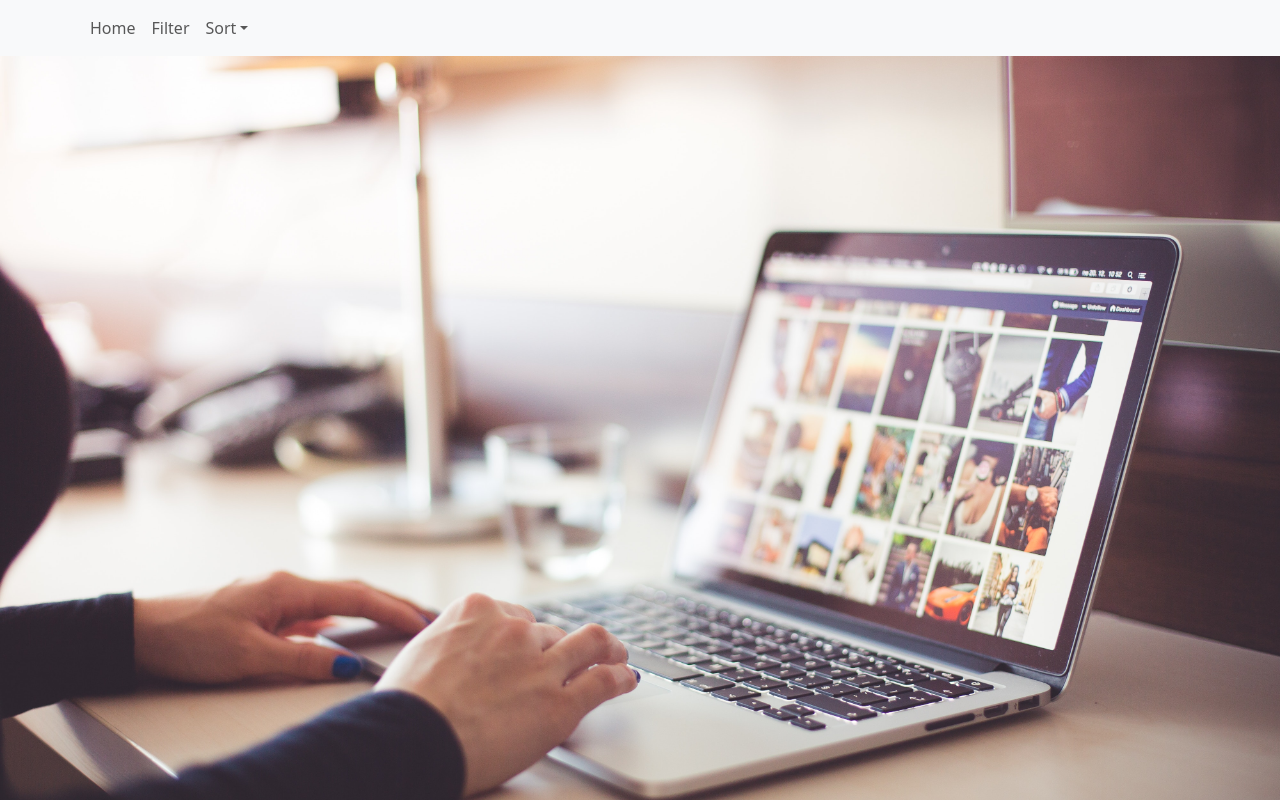
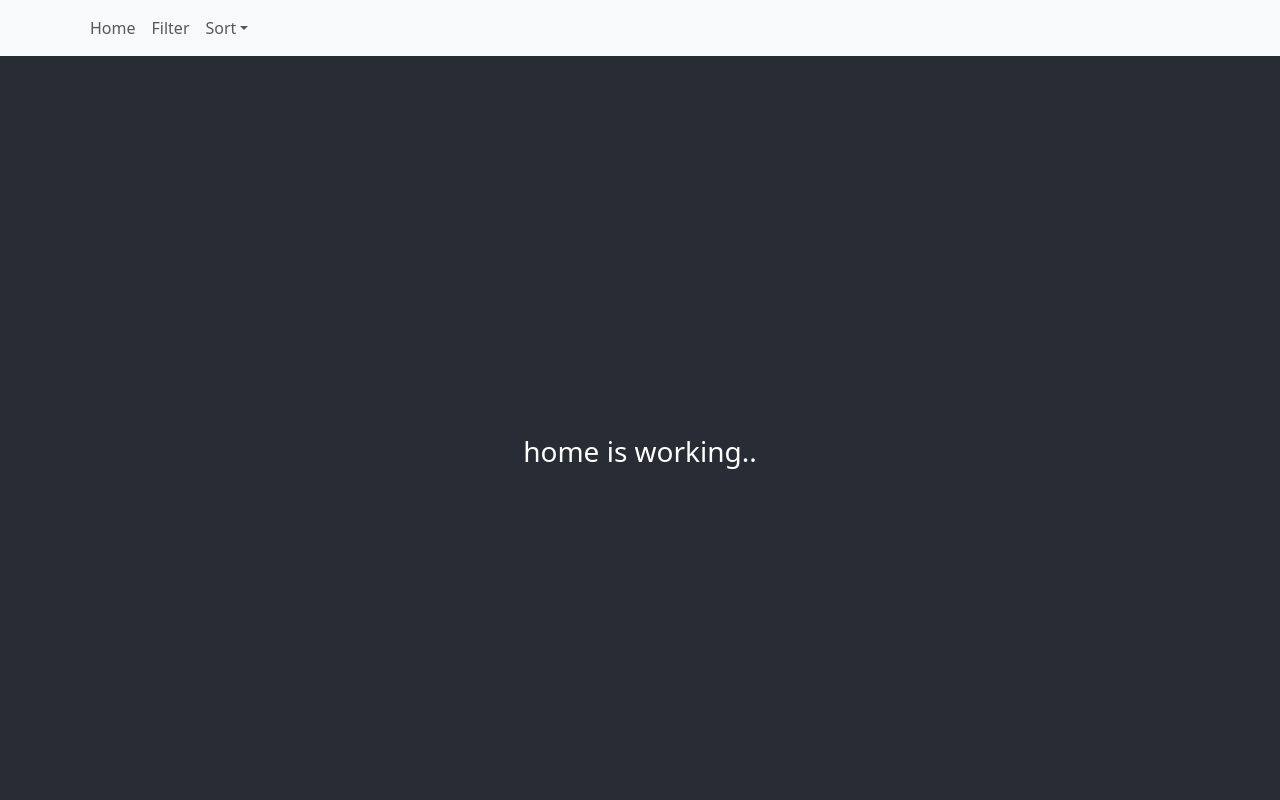
Before and after one commit to Utkarsha-Padhye/Employee_dashboard, a React (Create React App) app: page / in a window 1280 px wide. Shown: the top 800 px of the page. Built offline with nearby package versions, Linux system fonts and the light colour scheme.

Commit message:
new commit

```diff
--- a/src/components/Filter.js
+++ b/src/components/Filter.js
@@ -45,7 +45,7 @@ export const  Filter = ()=> {
           <thead>
             <tr>
               <th>First Name</th>
-
+              <th>Last Name</th>
               <th>Salary</th>
 
             </tr>
@@ -60,6 +60,7 @@ export const  Filter = ()=> {
               .map((item, index) => (
                 <tr key={index}>
                   <td>{item.name}</td>
+                  <td>{item.name}</td>
                   <td>{item.email}</td>
                   {/* <td>{item.email}</td>
                   <td>{item.salary}</td> */}
--- a/src/components/Home.js
+++ b/src/components/Home.js
@@ -6,7 +6,8 @@ import "../App.css";
 export const Home = () => {
     return (
         <div class="App-header">
-            <Image src={img} fluid />
+            <div class="bg"></div>
+            {/* <Image src={img} fluid /> */}
             <h3>home is working..</h3>
         </div>
     )
```
